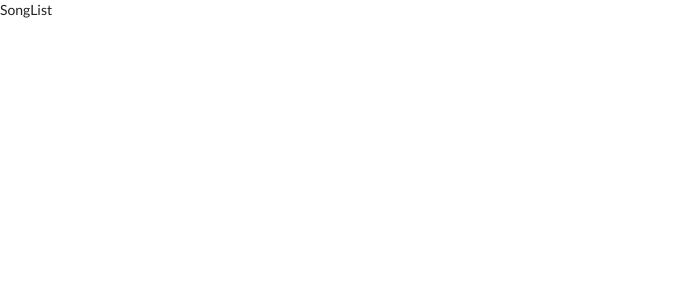
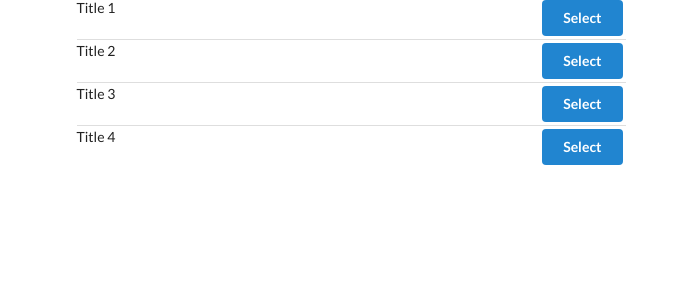
Before and after one commit to ShravanCool/Redux-songs, a React (Create React App) app: page / in a window 1280 px wide. Shown: the top 300 px of the page, without its empty margins (0-688 px from the left). Built offline with nearby package versions, Linux system fonts and the light colour scheme.

Commit message:
feat: jsx for displaying song list

```diff
--- a/src/components/App.js
+++ b/src/components/App.js
@@ -3,8 +3,12 @@
 
 const App = () => {
     return (
-        <div>
-          <SongList />
+        <div className="ui container grid">
+          <div className="ui row">
+            <div className="column eight wide">
+              <SongList />
+            </div>
+          </div>
         </div>
     );
 };
--- a/src/components/SongList.js
+++ b/src/components/SongList.js
@@ -2,9 +2,25 @@
 import { connect } from 'react-redux';
 
 class SongList extends React.Component {
+    renderList() {
+        return this.props.songs.map((song) => {
+            return (
+                <div className="item" key={song.title}>
+                  <div className="right floated content">
+                    <button className="ui button primary">
+                      Select
+                    </button>
+                  </div>
+                  <div className="content">
+                    {song.title}
+                  </div>
+                </div>
+            );
+        });
+    }
+
     render() {
-        console.log(this.props);
-        return <div>SongList</div>;
+        return <div className="ui divided list">{this.renderList()}</div>;
     }
 }
 
```
